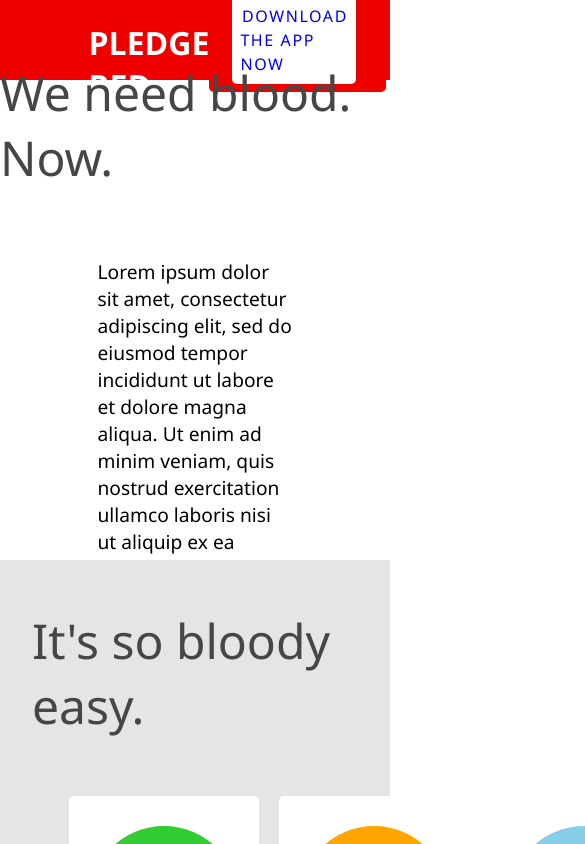
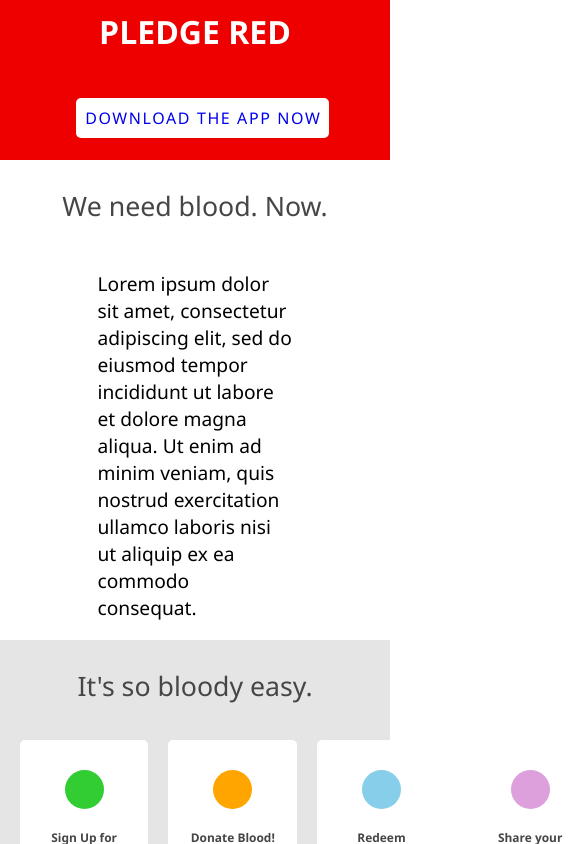
Before and after one commit to fluidbluedesign/pledgered, a plain HTML site: page index.html in a window 390 px wide. Shown: the top 844 px of the page, 585 px wide, since content can reach past the window. Drawn offline with Linux system fonts and the light colour scheme.

Commit message:
resposive

```diff
--- a/index.html
+++ b/index.html
@@ -2,6 +2,7 @@
 <html>
 <head>
 <meta charset="utf-8">
+<meta name="viewport" content="width=device-width, initial-scale=1.0">
 	<title>Untitled Document</title>
 
 	<link href="main.css" rel="stylesheet" type="text/css">
--- a/indexcss.css
+++ b/indexcss.css
@@ -23,7 +23,7 @@ hero {
 	flex-flow: row;
 	justify-content: center;
 	align-content: center;
-	font-size: 300%;
+	font-size: calc(15px + 3vw);
 	color: #464646;
 }
 
@@ -79,15 +79,15 @@ header {
 
 .boxTitle{
 	font-weight: bold;
-	font-size: 0.9vw;
+	font-size: calc(10px + 0.5vw);
 	margin: 0;
 	color: #464646;
 }
 
 circle{
 	border-radius: 50%;
-	width: 150px;
-	height: 150px;
+	width: 10vw;
+	height: 10vw;
 	background-color: grey;
 	margin-bottom: 20px;
 }
--- a/main.css
+++ b/main.css
@@ -43,12 +43,10 @@ navbar {
 #logo{
 	display: flex;
 	color: #ffffff;
-	padding-left: 30px;
 }
 
 .navi{
 	display: flex;
-	padding-right: 30px;
 
 }
 
@@ -63,6 +61,7 @@ navbar {
 	margin-left: 15px;
 	align-self: center;
 	background-color: #ffffff;
+	color: #464646;
 
 
 }
@@ -72,5 +71,25 @@ navbar {
 }
 
 .widthControl{
-	width: 70vw;
+	width: 70%;
 }
+
+@media only screen and (max-width: 1200px) {
+	.widthControl {
+		width: 95vw;
+	}
+}
+
+@media only screen and (max-width: 600px) {
+	#headings {
+		height: 10em;
+	}
+
+	navbar {
+		flex-flow: column;
+		align-items: center;
+		justify-content: center;
+		padding-bottom: 10px;
+		text-align: center;
+	}
+}
```
